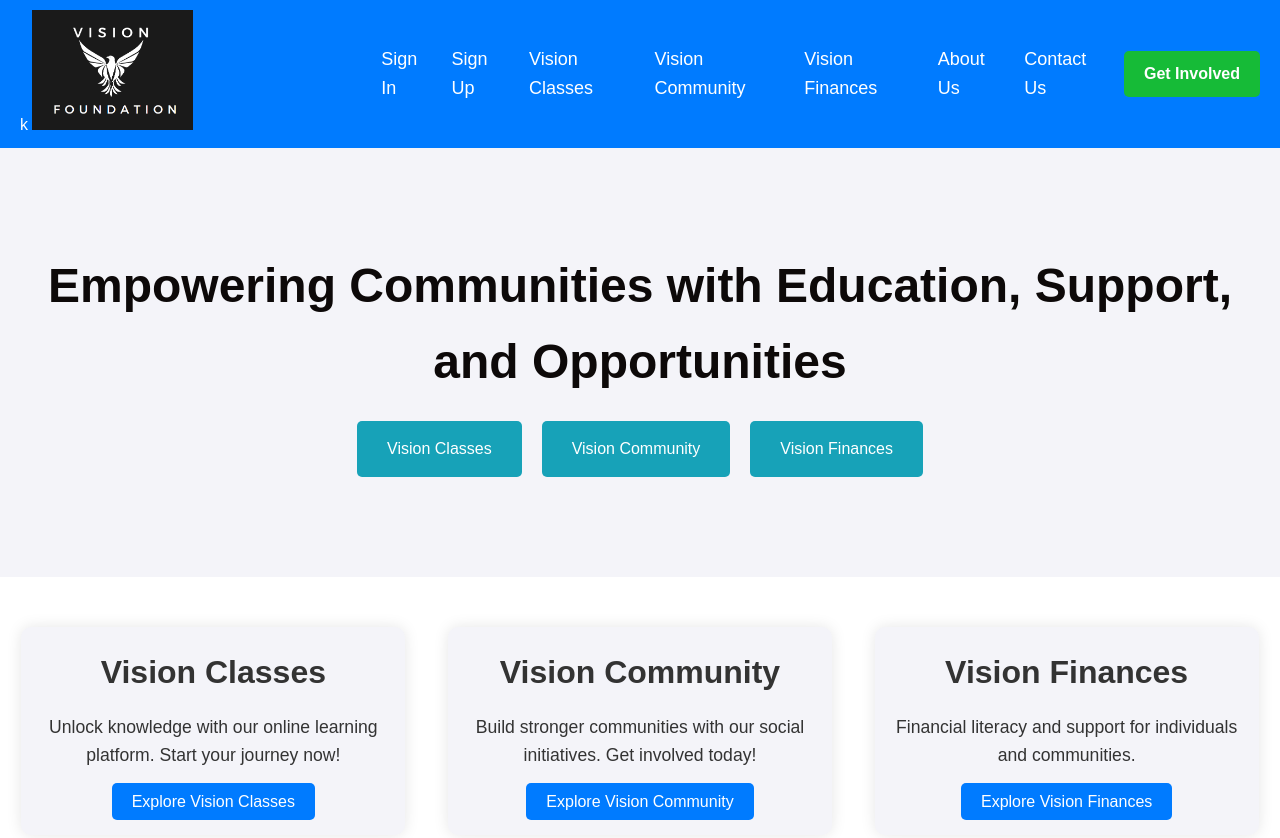
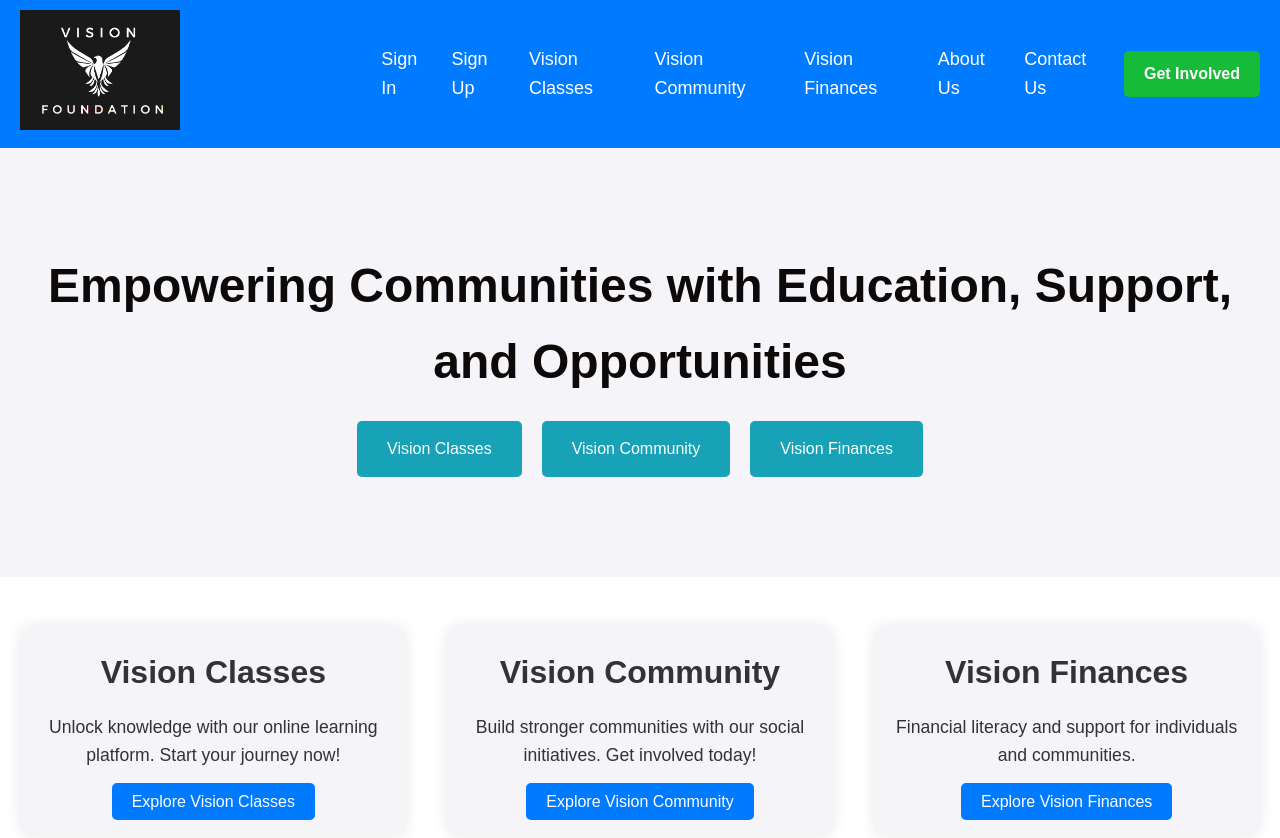
Before and after one commit to raging-bilal/Vision_Project_2024, a plain HTML site: page vision_group/index.html in a window 1280 px wide. Shown: the top 838 px of the page. Drawn offline with Linux system fonts and the light colour scheme.

Commit message:
Update index.html

```diff
--- a/vision_group/index.html
+++ b/vision_group/index.html
@@ -10,7 +10,7 @@
 <body>
     <!-- Header Section -->
     <header>
-        <div class="logo">k
+        <div class="logo">
             <img src="images/logo.png" alt="Vision NGO Logo">
         </div>
         <nav>
```
